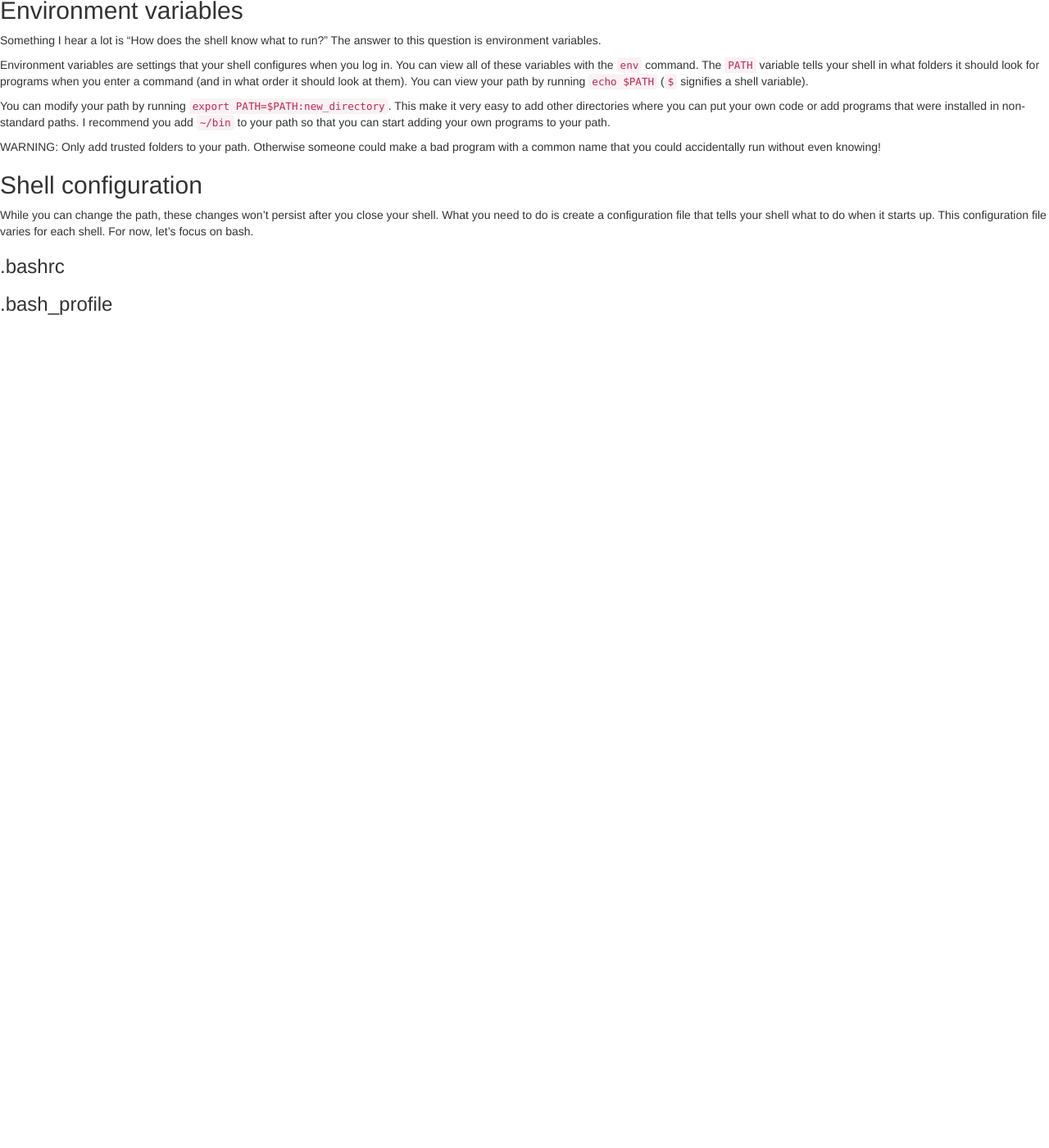
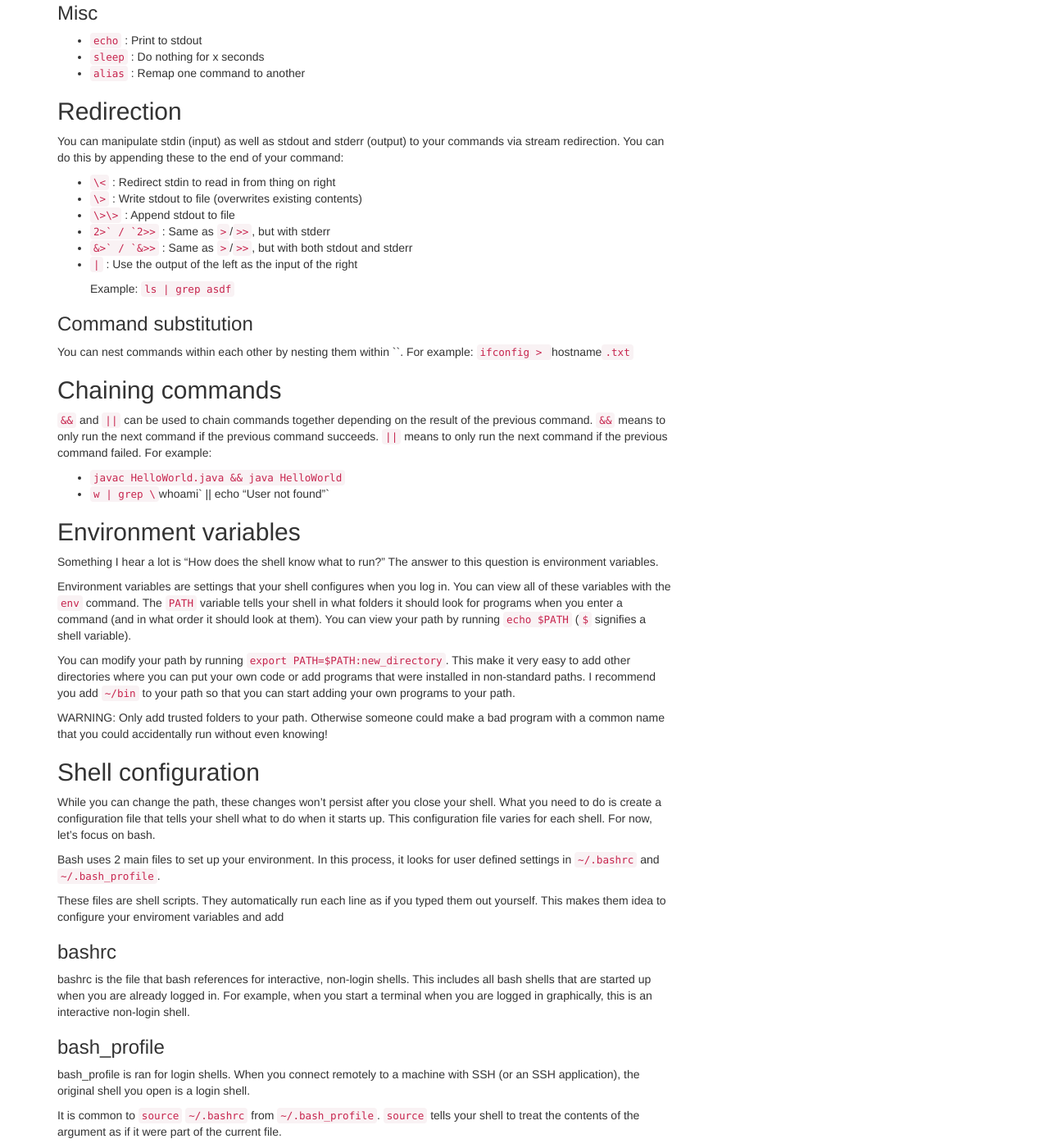
Before and after one commit to wlynch/wlynch.github.io, a Jekyll site: the page built from _posts/2014-02-14-intro-to-unix-shell.markdown, in a window 1280 px wide and 1400 px high, scrolled down 6122 px. Shown: the whole window at 82% size. Built offline with Jekyll 4.4.1, drawn with Linux system fonts in a browser that asks for light colours; Markdown is read by kramdown in place of the engine named in the settings; before the commit the page ends 6517 px from its top, so only the background shows below that; some of the changed text lies outside the part shown.

Commit message:
Finished up first draft of content, made bootstrap container

```diff
--- a/_layouts/bootstrap.html
+++ b/_layouts/bootstrap.html
@@ -14,8 +14,13 @@
     <![endif]-->
   </head>
   <body>
-
-		{{ content }}
+		<div class="container">
+			<div class="row">
+				<div class="col-md-8">
+					{{ content }}
+				</div>
+			</div>
+		</div>
 
     <!-- jQuery (necessary for Bootstrap's JavaScript plugins) -->
     <script src="https://code.jquery.com/jquery.js"></script>
--- a/_layouts/post.html
+++ b/_layouts/post.html
@@ -5,5 +5,5 @@ layout: bootstrap
 <p class="meta">{{ page.date | date_to_string }}</p>
 
 <div class="post">
-{{ content }}
+	{{ content }}
 </div>
--- a/_posts/2014-02-14-intro-to-unix-shell.markdown
+++ b/_posts/2014-02-14-intro-to-unix-shell.markdown
@@ -27,7 +27,7 @@ Windows does have cmd and PowerShell, Windows is a very different operating syst
 very different utilities. We will be focusing on commands found commonly on Unix systems.
 
 ### How do I create an iLab account
-https://www.cs.rutgers.edu/resources/systems/ilab/newaccount/create/
+[https://www.cs.rutgers.edu/resources/systems/ilab/newaccount/create/]
 
 Problems? Email help@cs.rutgers.edu
 
@@ -321,6 +326,13 @@ stream redirection. You can do this by appending these to the end of your comman
 ### Command substitution
 You can nest commands within each other by nesting them within \`\`. For example:
 `ifconfig > `hostname`.txt`
+
+## Chaining commands
+`&&` and `||` can be used to chain commands together depending on the result of the previous
+command. `&&` means to only run the next command if the previous command succeeds. `||` means
+to only run the next command if the previous command failed. For example:
+- `javac HelloWorld.java && java HelloWorld`
+- `w | grep \`whoami\` || echo "User not found"`
 
 ## Environment variables
 Something I hear a lot is "How does the shell know what to run?" The answer to this question
@@ -345,6 +357,20 @@ While you can change the path, these changes won't persist after you close your
 What you need to do is create a configuration file that tells your shell what to do when
 it starts up. This configuration file varies for each shell. For now, let's focus on bash.
 
-###.bashrc
+Bash uses 2 main files to set up your environment. In this process, it looks for user defined
+settings in `~/.bashrc` and `~/.bash_profile`.
 
-###.bash_profile
+These files are shell scripts. They automatically run each line as if you typed them out
+yourself. This makes them idea to configure your enviroment variables and add
+
+### bashrc
+bashrc is the file that bash references for interactive, non-login shells. This includes all
+bash shells that are started up when you are already logged in. For example, when you start a
+terminal when you are logged in graphically, this is an interactive non-login shell.
+
+### bash_profile
+bash_profile is ran for login shells. When you connect remotely to a machine with SSH
+(or an SSH application), the original shell you open is a login shell.
+
+It is common to `source` `~/.bashrc` from `~/.bash_profile`. `source` tells your shell to treat
+the contents of the argument as if it were part of the current file.
```
Also changed, not shown: other parts of _posts/2014-02-14-intro-to-unix-shell.markdown (+6 -1 lines).
